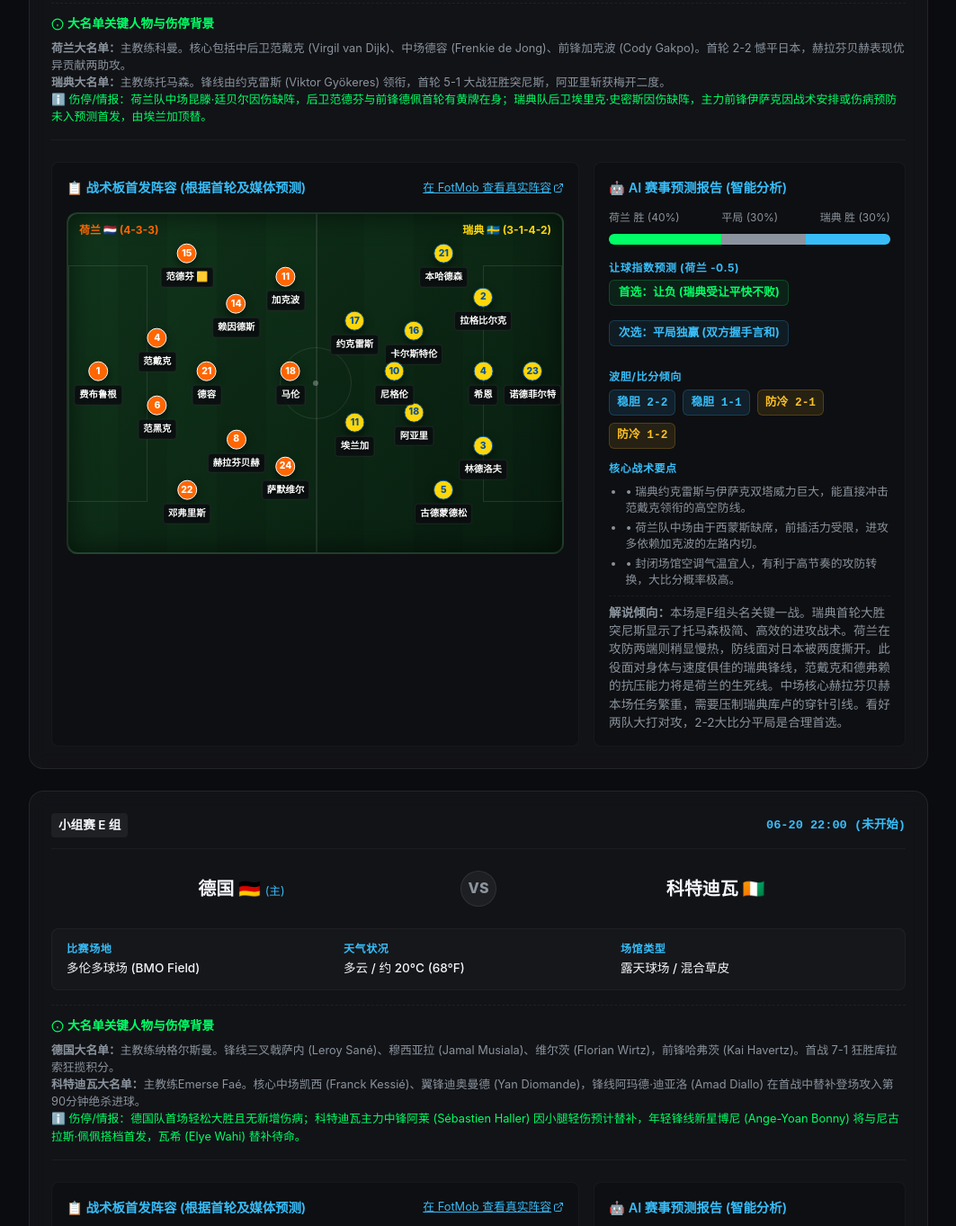
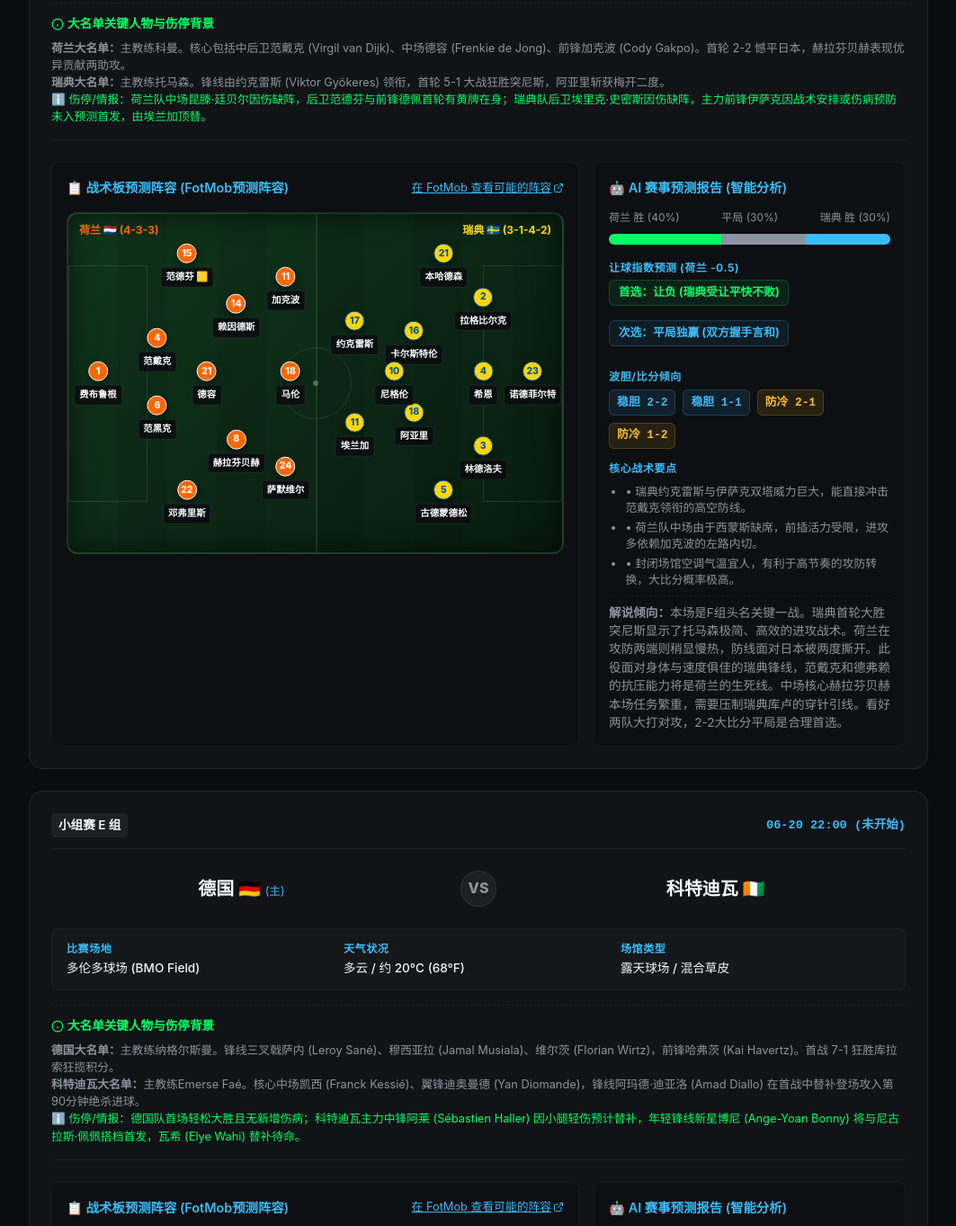
Before and after one commit to ky230/worldcup2026-predictor, a plain HTML site: page 2026-06-20/index.html in a window 1280 px wide. Shown: the part 450-1813 px from the top of the page at 90% size, without its empty margins (108-1171 px from the left). Drawn offline with Linux system fonts and the light colour scheme.

Commit message:
style: rename unplayed lineups to 'FotMob预测阵容' and update links to '查看可能的阵容'

```diff
--- a/2026-06-20/index.html
+++ b/2026-06-20/index.html
@@ -586,9 +586,9 @@
                         <div class="details-grid">
                             <div class="detail-pane" style="overflow-x: auto;">
                                  <div class="pane-title">
-                                    📋 战术板首发阵容 (根据首轮及媒体预测)
+                                    📋 战术板预测阵容 (FotMob预测阵容)
                                     <a href="https://www.fotmob.com/matches/netherlands-vs-sweden/1x1gy6" target="_blank" style="margin-left: auto; font-size: 0.8rem; font-weight: normal; color: var(--accent-color); text-decoration: underline; display: inline-flex; align-items: center; gap: 2px;">
-                                        在 FotMob 查看真实阵容
+                                        在 FotMob 查看可能的阵容
                                         <svg width="12" height="12" viewBox="0 0 24 24" fill="none" stroke="currentColor" stroke-width="2" stroke-linecap="round" stroke-linejoin="round"><path d="M18 13v6a2 2 0 0 1-2 2H5a2 2 0 0 1-2-2V8a2 2 0 0 1 2-2h6"></path><polyline points="15 3 21 3 21 9"></polyline><line x1="10" y1="14" x2="21" y2="3"></line></svg>
                                     </a>
                                 </div>
@@ -725,9 +725,9 @@
                         <div class="details-grid">
                             <div class="detail-pane" style="overflow-x: auto;">
                                 <div class="pane-title">
-                                    📋 战术板首发阵容 (根据首轮及媒体预测)
+                                    📋 战术板预测阵容 (FotMob预测阵容)
                                     <a href="https://www.fotmob.com/matches/ivory-coast-vs-germany/1xi59e" target="_blank" style="margin-left: auto; font-size: 0.8rem; font-weight: normal; color: var(--accent-color); text-decoration: underline; display: inline-flex; align-items: center; gap: 2px;">
-                                        在 FotMob 查看真实阵容
+                                        在 FotMob 查看可能的阵容
                                         <svg width="12" height="12" viewBox="0 0 24 24" fill="none" stroke="currentColor" stroke-width="2" stroke-linecap="round" stroke-linejoin="round"><path d="M18 13v6a2 2 0 0 1-2 2H5a2 2 0 0 1-2-2V8a2 2 0 0 1 2-2h6"></path><polyline points="15 3 21 3 21 9"></polyline><line x1="10" y1="14" x2="21" y2="3"></line></svg>
                                     </a>
                                 </div>
@@ -864,9 +864,9 @@
                         <div class="details-grid">
                             <div class="detail-pane" style="overflow-x: auto;">
                                 <div class="pane-title">
-                                    📋 战术板首发阵容 (已确认首发)
+                                    📋 战术板预测阵容 (FotMob预测阵容)
                                     <a href="https://www.fotmob.com/matches/ecuador-vs-curacao/jy3jhs3#4667779" target="_blank" style="margin-left: auto; font-size: 0.8rem; font-weight: normal; color: var(--accent-color); text-decoration: underline; display: inline-flex; align-items: center; gap: 2px;">
-                                        在 FotMob 查看真实阵容
+                                        在 FotMob 查看可能的阵容
                                         <svg width="12" height="12" viewBox="0 0 24 24" fill="none" stroke="currentColor" stroke-width="2" stroke-linecap="round" stroke-linejoin="round"><path d="M18 13v6a2 2 0 0 1-2 2H5a2 2 0 0 1-2-2V8a2 2 0 0 1 2-2h6"></path><polyline points="15 3 21 3 21 9"></polyline><line x1="10" y1="14" x2="21" y2="3"></line></svg>
                                     </a>
                                 </div>
@@ -1003,9 +1003,9 @@
                         <div class="details-grid">
                             <div class="detail-pane" style="overflow-x: auto;">
                                 <div class="pane-title">
-                                    📋 战术板首发阵容 (已确认首发)
+                                    📋 战术板预测阵容 (FotMob预测阵容)
                                     <a href="https://www.fotmob.com/matches/japan-vs-tunisia/1hqd1q#4667785" target="_blank" style="margin-left: auto; font-size: 0.8rem; font-weight: normal; color: var(--accent-color); text-decoration: underline; display: inline-flex; align-items: center; gap: 2px;">
-                                        在 FotMob 查看真实阵容
+                                        在 FotMob 查看可能的阵容
                                         <svg width="12" height="12" viewBox="0 0 24 24" fill="none" stroke="currentColor" stroke-width="2" stroke-linecap="round" stroke-linejoin="round"><path d="M18 13v6a2 2 0 0 1-2 2H5a2 2 0 0 1-2-2V8a2 2 0 0 1 2-2h6"></path><polyline points="15 3 21 3 21 9"></polyline><line x1="10" y1="14" x2="21" y2="3"></line></svg>
                                     </a>
                                 </div>
```
Also changed, not shown: 1 other file.
